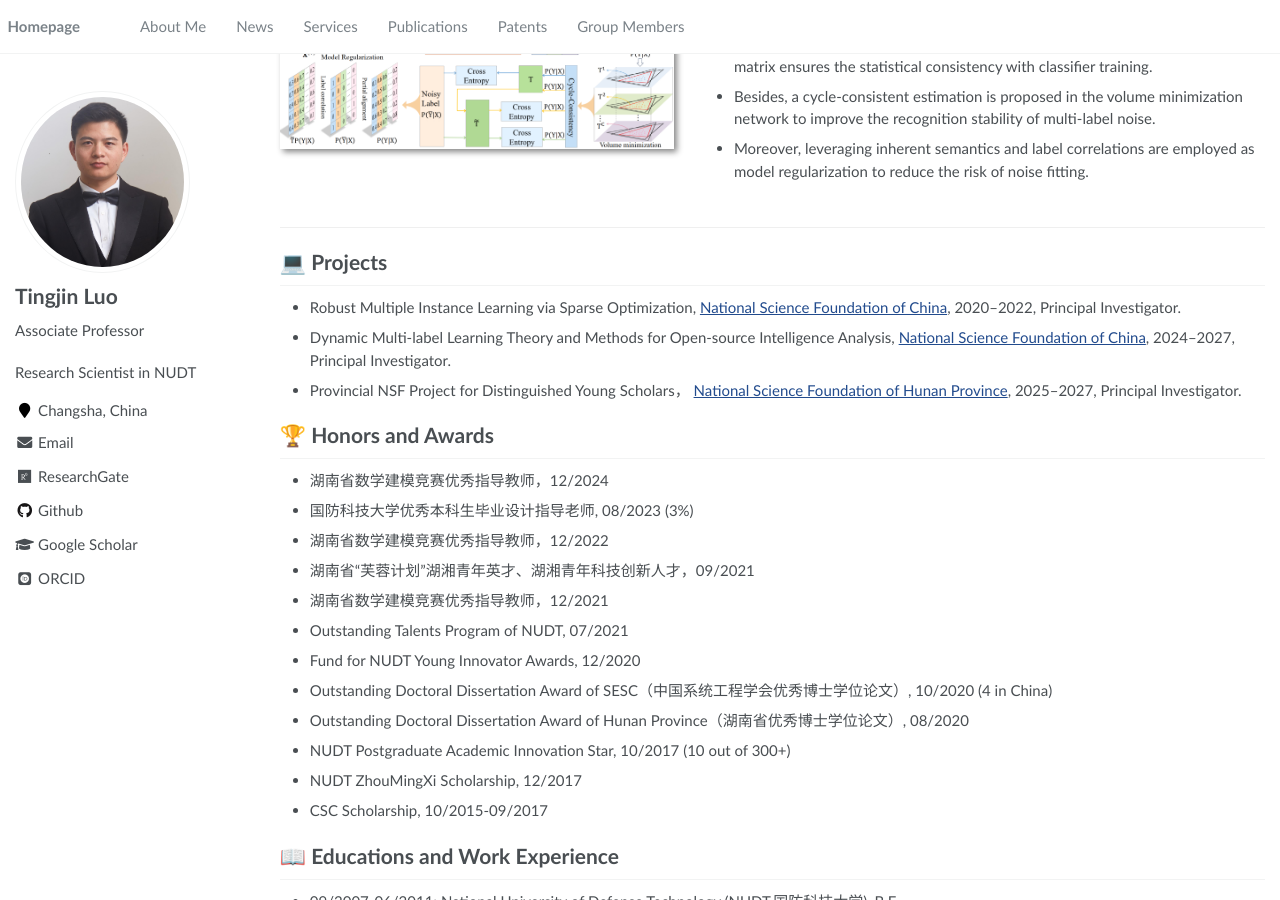
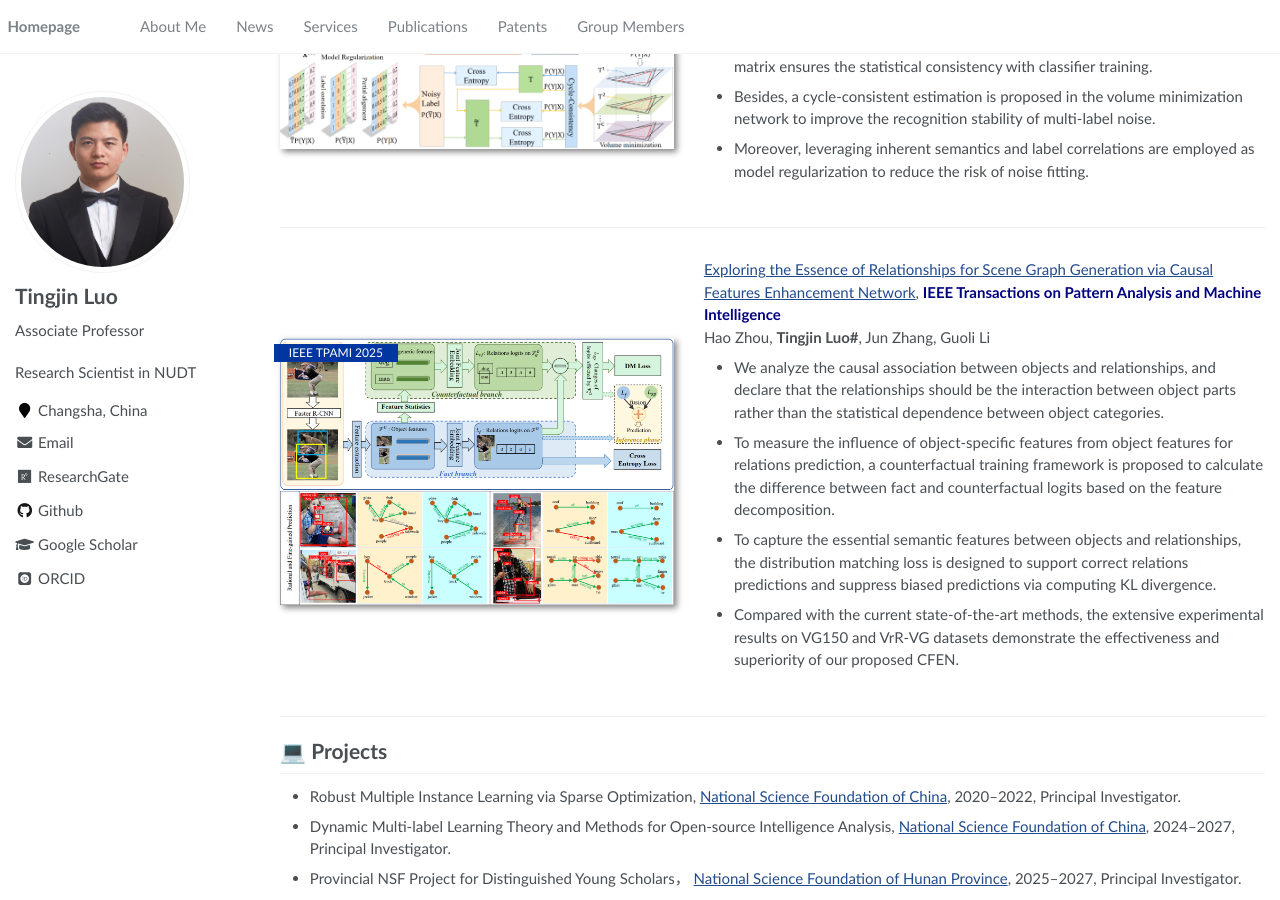
Before and after one commit to HorizonAILab/HorizonAILab.github.io, a Jekyll site: the page built from _pages/about.md, in a window 1280 px wide and 900 px high, scrolled down 3923 px. Built offline with Jekyll 4.4.1, drawn with Linux system fonts in a browser that asks for light colours; some web fonts are replaced.

Commit message:
Update about.md

```diff
--- a/_pages/about.md
+++ b/_pages/about.md
@@ -133,13 +133,26 @@ Zhangqi Jiang, Junkai Chen, Beier Zhu, **Tingjin Luo#**, Yankun Shen, Xu Yang
 <div class='paper-box'><div class='paper-box-image'><div><div class="badge">CVPR 2025</div><img src='images/pub_figs/CVPR2025DMMIvNL.png' alt="sym" width="100%"></div></div>
 <div class='paper-box-text' markdown="1">
 
-[Theory-Inspired Deep Multi-View Multi-Label Learning with Incomplete Views and Noisy Labels](http://arxiv.org/abs/2411.16724), **<font color=navy>Proceedings of the IEEE/CVF Conference on Computer Vision and Pattern Recognition</font>** \\
+[Theory-Inspired Deep Multi-View Multi-Label Learning with Incomplete Views and Noisy Labels](http://openaccess.thecvf.com/content/CVPR2025/papers/Li_Theory-Inspired_Deep_Multi-View_Multi-Label_Learning_With_Incomplete_Views_and_Noisy_Labels_CVPR_2025_paper.pdf), **<font color=navy>Proceedings of the IEEE/CVF Conference on Computer Vision and Pattern Recognition</font>** \\
 Quanjiang Li, **Tingjin Luo#**, Jiaohui Liao
 
 - We propose a theory-inspired Deep Multi-View Multi-Label Learning method with Incomplete Views and Noisy Labels named DMMIvNL, based on the information bottleneck theory.
 - Meanwhile, we theoretically prove that minimizing the volume of the transition matrix ensures the statistical consistency with classifier training.
 - Besides, a cycle-consistent estimation is proposed in the volume minimization network to improve the recognition stability of multi-label noise.
 - Moreover, leveraging inherent semantics and label correlations are employed as model regularization to reduce the risk of noise fitting.
+</div>
+</div>
+
+<div class='paper-box'><div class='paper-box-image'><div><div class="badge">IEEE TPAMI 2025</div><img src='images/pub_figs/TPAMI2025CFEN.png' alt="sym" width="100%"></div></div>
+<div class='paper-box-text' markdown="1">
+
+[Exploring the Essence of Relationships for Scene Graph Generation via Causal Features Enhancement Network](http://ieeexplore.ieee.org/document/), **<font color=navy>IEEE Transactions on Pattern Analysis and Machine Intelligence</font>** \\
+Hao Zhou, **Tingjin Luo#**, Jun Zhang, Guoli Li
+
+- We analyze the causal association between objects and relationships, and declare that the relationships should be the interaction between object parts rather than the statistical dependence between object categories.
+- To measure the influence of object-specific features from object features for relations prediction, a counterfactual training framework is proposed to calculate the difference between fact and counterfactual logits based on the feature decomposition.
+- To capture the essential semantic features between objects and relationships, the distribution matching loss is designed to support correct relations predictions and suppress biased predictions via computing KL divergence.
+- Compared with the current state-of-the-art methods, the extensive experimental results on VG150 and VrR-VG datasets demonstrate the effectiveness and superiority of our proposed CFEN.
 </div>
 </div>
 
```
